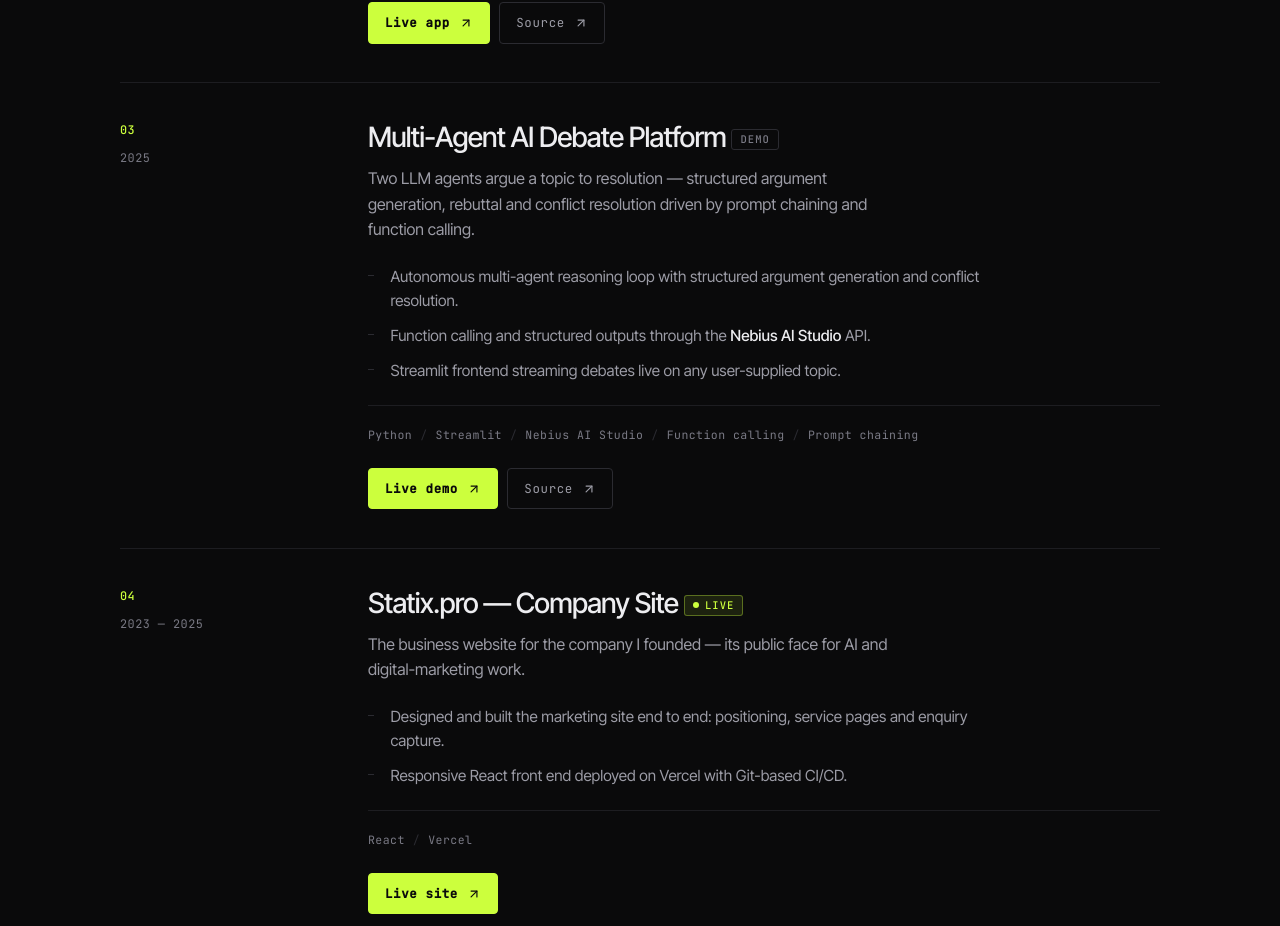
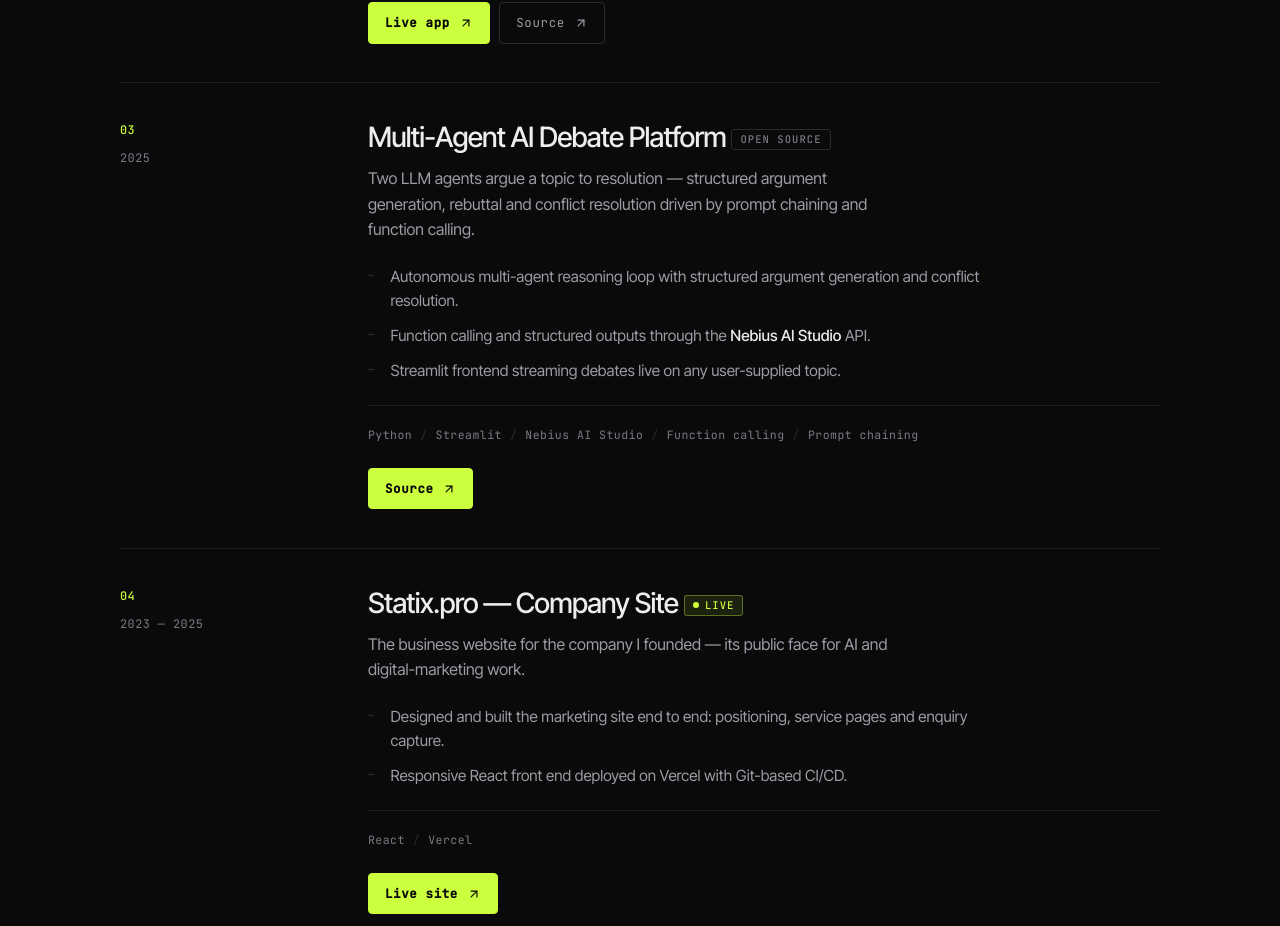
Before and after one commit to Maheshwaran325/maheshwaran-portfolio, a React (Vite) app: page / in a window 1280 px wide. Shown: the part 3916-4842 px from the top of the page. Built offline with nearby package versions, Linux system fonts and the light colour scheme.

Commit message:
Remove the Streamlit demo link
The app required each visitor to supply their own Nebius API key, so
"Live demo" promised something no visitor could actually reach.

```diff
--- a/src/data/portfolioData.ts
+++ b/src/data/portfolioData.ts
@@ -161,7 +161,7 @@ export const PROJECTS: Project[] = [
     index: '03',
     title: 'Multi-Agent AI Debate Platform',
     period: '2025',
-    status: 'Demo',
+    status: 'Open source',
     tagline:
       'Two LLM agents argue a topic to resolution — structured argument generation, rebuttal and conflict resolution driven by prompt chaining and function calling.',
     highlights: [
@@ -171,8 +171,7 @@ export const PROJECTS: Project[] = [
     ],
     stack: ['Python', 'Streamlit', 'Nebius AI Studio', 'Function calling', 'Prompt chaining'],
     links: [
-      { label: 'Live demo', href: 'https://maheshwaran325-nebius-debate-ai-app-6opqbc.streamlit.app/', primary: true },
-      { label: 'Source', href: 'https://github.com/Maheshwaran325/Nebius-Debate-AI' },
+      { label: 'Source', href: 'https://github.com/Maheshwaran325/Nebius-Debate-AI', primary: true },
     ],
   },
   {
```
